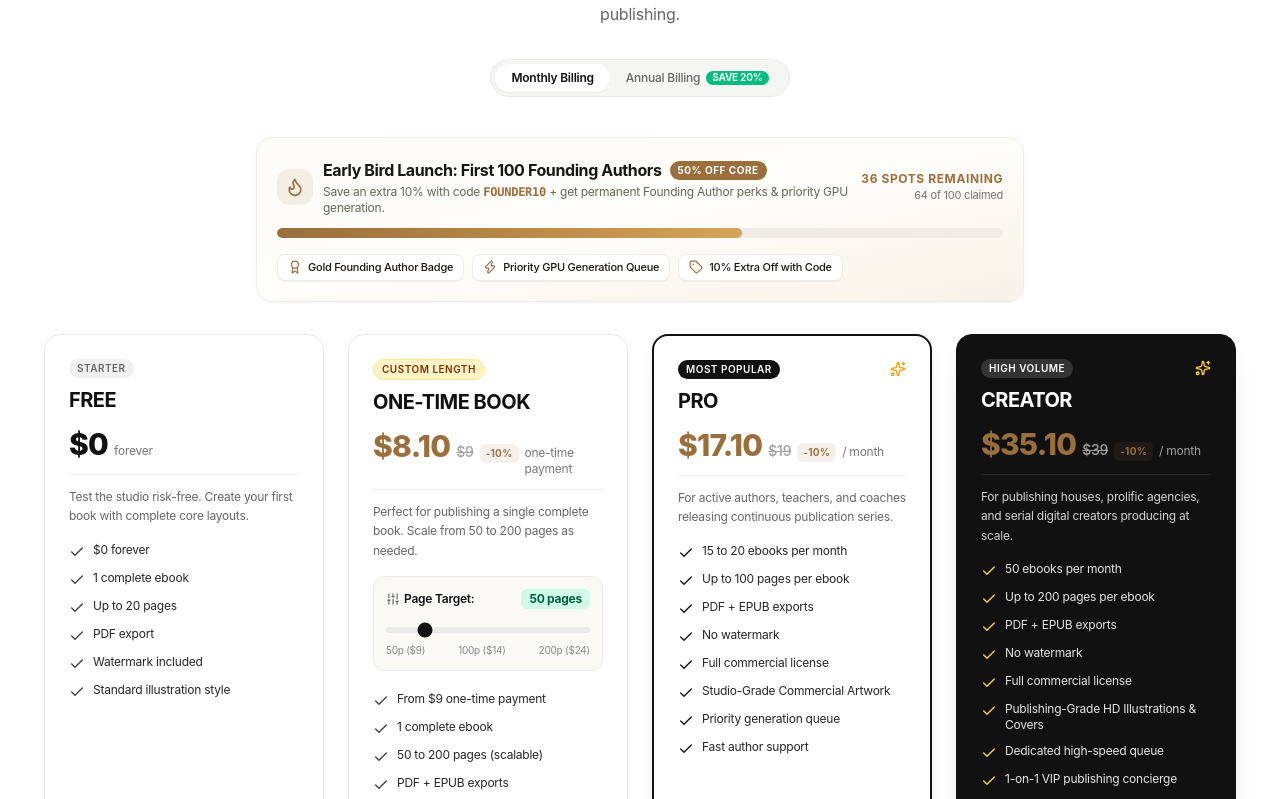
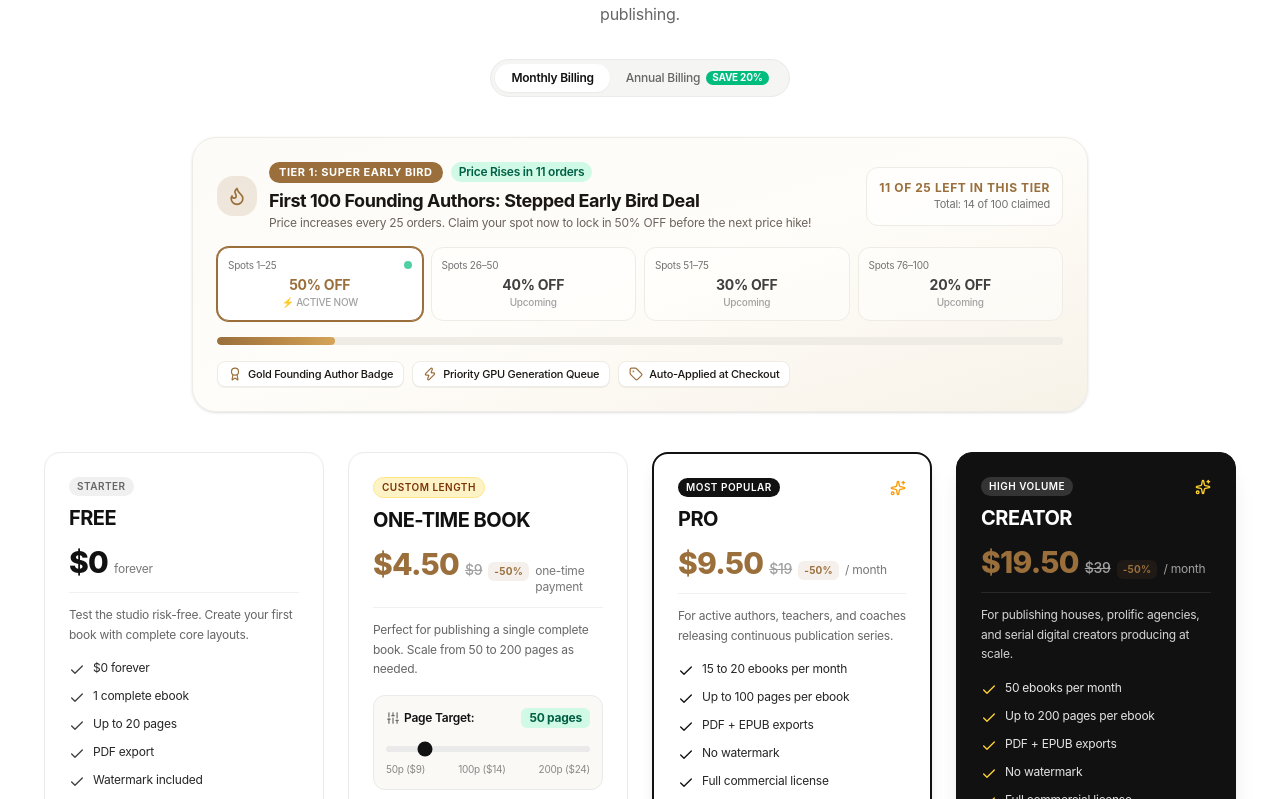
Before and after one commit to shopshah5-eng/bookgenie, a Next.js app: page / in a window 1280 px wide. Shown: the part 1781-2580 px from the top of the page. Built offline with nearby package versions, Linux system fonts and the light colour scheme; no server answers.

Commit message:
feat(preorder): implement Option C stepped tier pricing (50% -> 40% -> 30% -> 20%) increasing every 25 orders

```diff
--- a/app/api/payments/razorpay/create-order/route.ts
+++ b/app/api/payments/razorpay/create-order/route.ts
@@ -85,25 +85,25 @@ export async function POST(req: NextRequest) {
     let appliedCouponCode: string | null = null;
     let appliedAffiliateCode: string | null = null;
 
+    const { getPreorderStatus } = await import('@/lib/payments/preorder');
+    const preorder = await getPreorderStatus();
+    const activePercent = preorder.isPreorderActive ? preorder.activeTier.discountPercent : 0;
+
     if (rawCoupon) {
-      const couponResult = validateCoupon(rawCoupon, orderAmountCents);
+      const couponResult = validateCoupon(rawCoupon, orderAmountCents, activePercent);
       if (couponResult.valid) {
         discountCents = couponResult.discountAmountCents;
         orderAmountCents = couponResult.finalAmountCents;
         appliedCouponCode = couponResult.code;
         appliedAffiliateCode = couponResult.affiliateCode || (typeof body?.affiliateRef === 'string' ? body.affiliateRef : null);
       }
-    } else {
-      // Automatic Early Bird Founder discount for the first 100 users
-      const { getPreorderStatus } = await import('@/lib/payments/preorder');
-      const preorder = await getPreorderStatus();
-      if (preorder.isPreorderActive) {
-        const autoResult = validateCoupon('FOUNDER10', orderAmountCents);
-        if (autoResult.valid) {
-          discountCents = autoResult.discountAmountCents;
-          orderAmountCents = autoResult.finalAmountCents;
-          appliedCouponCode = 'FOUNDER10';
-        }
+    } else if (preorder.isPreorderActive && activePercent > 0) {
+      // Automatic Stepped Founder discount (e.g. 50% for Tier 1, 40% for Tier 2, etc.)
+      const autoResult = validateCoupon('FOUNDER', orderAmountCents, activePercent);
+      if (autoResult.valid) {
+        discountCents = autoResult.discountAmountCents;
+        orderAmountCents = autoResult.finalAmountCents;
+        appliedCouponCode = `FOUNDER${activePercent}`;
       }
     }
 
--- a/app/api/preorder/status/route.ts
+++ b/app/api/preorder/status/route.ts
@@ -2,7 +2,7 @@
 // Public endpoint providing real-time pre-order campaign counter and status
 
 import { NextResponse } from 'next/server';
-import { getPreorderStatus } from '@/lib/payments/preorder';
+import { getPreorderStatus, calculateSteppedTier } from '@/lib/payments/preorder';
 
 export const dynamic = 'force-dynamic';
 
@@ -12,13 +12,14 @@ export async function GET() {
     return NextResponse.json(status);
   } catch (err) {
     console.error('Preorder status API error:', err);
+    const fallbackClaimed = 14;
     return NextResponse.json(
       {
-        totalClaimed: 64,
+        totalClaimed: fallbackClaimed,
         maxSpots: 100,
-        remaining: 36,
+        remainingTotal: 86,
         isPreorderActive: true,
-        founderDiscountPercent: 10,
+        activeTier: calculateSteppedTier(fallbackClaimed),
       },
       { status: 200 }
     );
--- a/components/home/MinimalPricing.tsx
+++ b/components/home/MinimalPricing.tsx
@@ -57,17 +57,35 @@ export function MinimalPricing() {
   const [configError, setConfigError] = useState<string | null>(null);
   const [successMessage, setSuccessMessage] = useState<string | null>(null);
 
-  // Pre-order campaign status (First 100 Founding Authors)
+  // Stepped Pre-Order campaign status (First 100 Founding Authors)
   const [preorderStatus, setPreorderStatus] = useState<{
     totalClaimed: number;
     maxSpots: number;
-    remaining: number;
+    remainingTotal: number;
     isPreorderActive: boolean;
+    activeTier?: {
+      tierNumber: number;
+      tierName: string;
+      discountPercent: number;
+      tierRange: string;
+      spotsInTier: number;
+      remainingInTier: number;
+      nextTierPercent: number;
+    };
   }>({
-    totalClaimed: 64,
+    totalClaimed: 14,
     maxSpots: 100,
-    remaining: 36,
+    remainingTotal: 86,
     isPreorderActive: true,
+    activeTier: {
+      tierNumber: 1,
+      tierName: 'Tier 1: Super Early Bird',
+      discountPercent: 50,
+      tierRange: 'Spots 1 – 25',
+      spotsInTier: 25,
+      remainingInTier: 11,
+      nextTierPercent: 40,
+    },
   });
 
   // Coupon / Affiliate discount state
@@ -97,30 +115,31 @@ export function MinimalPricing() {
         .catch(() => {});
     }
 
-    // Fetch real-time pre-order campaign counter and auto-apply founder discount
+    // Fetch real-time stepped pre-order campaign status and auto-apply tier discount
     fetch('/api/preorder/status')
       .then((res) => (res.ok ? res.json() : null))
       .then((data) => {
         if (data && typeof data.totalClaimed === 'number') {
           setPreorderStatus(data);
 
-          // If pre-order is active and no custom referral code exists, auto-apply 10% founder discount!
+          // If pre-order is active and no custom referral code exists, auto-apply the active stepped discount!
           if (typeof window !== 'undefined') {
             const urlParams = new URLSearchParams(window.location.search);
             const incomingRef = urlParams.get('ref') || urlParams.get('aff') || urlParams.get('coupon') || localStorage.getItem('bookgenie_ref');
 
-            if (!incomingRef && data.isPreorderActive) {
-              const autoRes = validateCoupon('FOUNDER10', 1000);
+            if (!incomingRef && data.isPreorderActive && data.activeTier) {
+              const activePercent = data.activeTier.discountPercent;
+              const autoRes = validateCoupon('FOUNDER', 1000, activePercent);
               if (autoRes.valid) {
                 setAppliedCoupon({
-                  code: autoRes.code,
-                  percent: autoRes.discountPercent,
-                  isAffiliate: autoRes.isAffiliate,
-                  message: '⚡ Early Bird Launch: 10% Founding Author discount automatically applied!',
+                  code: `FOUNDER${activePercent}`,
+                  percent: activePercent,
+                  isAffiliate: false,
+                  message: `⚡ ${data.activeTier.tierName} Active: ${activePercent}% discount automatically applied!`,
                 });
                 setCouponFeedback({
                   type: 'success',
-                  text: '⚡ Early Bird Launch: 10% Founding Author discount automatically applied to all plans!',
+                  text: `⚡ ${data.activeTier.tierName}: ${activePercent}% discount automatically applied! (Only ${data.activeTier.remainingInTier} spots left at this price)`,
                 });
               }
             }
@@ -373,40 +392,82 @@ export function MinimalPricing() {
           </div>
         </div>
 
-        {/* Pre-Order Launch Banner (First 100 Founding Authors) */}
+        {/* Stepped Tier Pre-Order Launch Banner (Option C) */}
         {preorderStatus.isPreorderActive && (
-          <div className="max-w-3xl mx-auto mb-8 p-5 rounded-2xl bg-gradient-to-br from-[#FDFBF7] via-[#FFFDF9] to-[#F7F2E8] border border-[#EFECE6] shadow-xs">
-            <div className="flex flex-col sm:flex-row sm:items-center justify-between gap-3 mb-3">
-              <div className="flex items-center gap-2.5">
-                <span className="inline-flex items-center justify-center p-2 rounded-xl bg-[#9A6F3C]/10 text-[#9A6F3C]">
+          <div className="max-w-4xl mx-auto mb-10 p-6 rounded-3xl bg-gradient-to-br from-[#FDFBF7] via-[#FFFDF9] to-[#F7F2E8] border border-[#EFECE6] shadow-sm">
+            <div className="flex flex-col sm:flex-row sm:items-center justify-between gap-4 mb-4">
+              <div className="flex items-center gap-3">
+                <span className="inline-flex items-center justify-center p-2.5 rounded-2xl bg-[#9A6F3C]/15 text-[#9A6F3C]">
                   <Flame className="w-5 h-5 text-[#9A6F3C]" />
                 </span>
                 <div>
                   <div className="flex items-center gap-2">
-                    <h3 className="text-sm sm:text-base font-bold text-[#1A1612] tracking-tight">
-                      Early Bird Launch: First 100 Founding Authors
-                    </h3>
-                    <span className="text-[10px] font-bold uppercase tracking-wider px-2 py-0.5 rounded-full bg-[#9A6F3C] text-white">
-                      50% OFF Core
+                    <span className="px-2.5 py-0.5 rounded-full bg-[#9A6F3C] text-white text-[11px] font-bold uppercase tracking-wider">
+                      {preorderStatus.activeTier?.tierName || 'Tier 1: 50% OFF'}
+                    </span>
+                    <span className="text-xs font-semibold text-emerald-800 bg-emerald-100 dark:bg-emerald-950/40 dark:text-emerald-300 px-2 py-0.5 rounded-full">
+                      Price Rises in {preorderStatus.activeTier?.remainingInTier ?? 11} orders
                     </span>
                   </div>
-                  <p className="text-xs text-[#6B635B] mt-0.5">
-                    Save an extra 10% with code <code className="font-mono font-bold text-[#9A6F3C]">FOUNDER10</code> + get permanent Founding Author perks &amp; priority GPU generation.
+                  <h3 className="text-base sm:text-lg font-bold text-[#1A1612] tracking-tight mt-1">
+                    First 100 Founding Authors: Stepped Early Bird Deal
+                  </h3>
+                  <p className="text-xs text-[#6B635B]">
+                    Price increases every 25 orders. Claim your spot now to lock in {preorderStatus.activeTier?.discountPercent ?? 50}% OFF before the next price hike!
                   </p>
                 </div>
               </div>
-              <div className="text-left sm:text-right shrink-0">
+              <div className="text-left sm:text-right shrink-0 bg-white/70 p-3 rounded-xl border border-[#EFECE6]">
                 <span className="text-xs font-bold text-[#9A6F3C] uppercase tracking-wider block">
-                  {preorderStatus.remaining} Spots Remaining
+                  {preorderStatus.activeTier?.remainingInTier ?? 11} of 25 Left in This Tier
                 </span>
                 <p className="text-[11px] text-neutral-500">
-                  {preorderStatus.totalClaimed} of {preorderStatus.maxSpots} claimed
+                  Total: {preorderStatus.totalClaimed} of 100 claimed
                 </p>
               </div>
             </div>
 
-            {/* Visual Progress Bar */}
-            <div className="w-full bg-[#EFECE6] rounded-full h-2.5 overflow-hidden mb-3">
+            {/* Stepped Tier Visual Ladder */}
+            <div className="grid grid-cols-2 sm:grid-cols-4 gap-2 mb-4">
+              {[
+                { num: 1, range: 'Spots 1–25', disc: '50% OFF', label: 'Super Early' },
+                { num: 2, range: 'Spots 26–50', disc: '40% OFF', label: 'Early Bird' },
+                { num: 3, range: 'Spots 51–75', disc: '30% OFF', label: 'Founder' },
+                { num: 4, range: 'Spots 76–100', disc: '20% OFF', label: 'Final Call' },
+              ].map((tier) => {
+                const isCurrent = (preorderStatus.activeTier?.tierNumber ?? 1) === tier.num;
+                const isPassed = (preorderStatus.activeTier?.tierNumber ?? 1) > tier.num;
+
+                return (
+                  <div
+                    key={tier.num}
+                    className={`p-2.5 rounded-xl border transition-all text-center ${
+                      isCurrent
+                        ? 'bg-white border-[#9A6F3C] shadow-xs ring-1 ring-[#9A6F3C]'
+                        : isPassed
+                        ? 'bg-neutral-100/60 border-neutral-200 opacity-60'
+                        : 'bg-white/40 border-[#EFECE6]'
+                    }`}
+                  >
+                    <div className="flex items-center justify-between text-[10px] text-neutral-500 mb-0.5">
+                      <span>{tier.range}</span>
+                      {isCurrent && (
+                        <span className="inline-block w-2 h-2 rounded-full bg-emerald-500 animate-pulse" />
+                      )}
+                    </div>
+                    <div className={`text-xs sm:text-sm font-bold ${isCurrent ? 'text-[#9A6F3C]' : 'text-neutral-700'}`}>
+                      {tier.disc}
+                    </div>
+                    <div className="text-[10px] text-neutral-400 font-medium">
+                      {isCurrent ? '⚡ ACTIVE NOW' : isPassed ? 'Sold Out' : 'Upcoming'}
+                    </div>
+                  </div>
+                );
+              })}
+            </div>
+
+            {/* Progress Bar */}
+            <div className="w-full bg-[#EFECE6] rounded-full h-2 overflow-hidden mb-3">
               <div
                 className="h-full rounded-full transition-all duration-700 bg-gradient-to-r from-[#9A6F3C] via-[#B88746] to-[#D4A559]"
                 style={{ width: `${Math.min((preorderStatus.totalClaimed / preorderStatus.maxSpots) * 100, 100)}%` }}
@@ -422,7 +483,7 @@ export function MinimalPricing() {
                 <Zap className="w-3.5 h-3.5 text-[#9A6F3C]" /> Priority GPU Generation Queue
               </span>
               <span className="inline-flex items-center gap-1.5 px-2.5 py-1 rounded-lg bg-white border border-[#EFECE6] text-[11px] font-medium text-[#1A1612] shadow-2xs">
-                <Tag className="w-3.5 h-3.5 text-[#9A6F3C]" /> 10% Extra Off with Code
+                <Tag className="w-3.5 h-3.5 text-[#9A6F3C]" /> Auto-Applied at Checkout
               </span>
             </div>
           </div>
--- a/lib/payments/coupons.ts
+++ b/lib/payments/coupons.ts
@@ -1,5 +1,5 @@
 // lib/payments/coupons.ts
-// Coupon validation, affiliate attribution, and 10% discount calculation engine.
+// Coupon validation, affiliate attribution, and Stepped Tier discount calculation engine.
 
 export interface CouponValidationResult {
   valid: boolean;
@@ -12,23 +12,26 @@ export interface CouponValidationResult {
   message: string;
 }
 
-// Built-in founder and early bird campaign codes
+// Built-in founder and stepped campaign codes
 const SYSTEM_DISCOUNT_CODES: Record<string, { percent: number; isAffiliate: boolean; label: string }> = {
-  FOUNDER10: { percent: 10, isAffiliate: false, label: 'Founding Author Early Bird (10% OFF)' },
-  PREORDER10: { percent: 10, isAffiliate: false, label: 'Pre-Order Special Discount (10% OFF)' },
-  EARLYBIRD10: { percent: 10, isAffiliate: false, label: 'Early Bird Creator Pass (10% OFF)' },
-  LAUNCH10: { percent: 10, isAffiliate: false, label: 'Launch Special (10% OFF)' },
-  BOOK10: { percent: 10, isAffiliate: false, label: 'Reader Welcome Discount (10% OFF)' },
-  GENIE10: { percent: 10, isAffiliate: false, label: 'BookGenie Insider (10% OFF)' },
+  FOUNDER50: { percent: 50, isAffiliate: false, label: 'Super Early Bird Tier 1 (50% OFF)' },
+  FOUNDER40: { percent: 40, isAffiliate: false, label: 'Early Bird Tier 2 (40% OFF)' },
+  FOUNDER30: { percent: 30, isAffiliate: false, label: 'Founding Member Tier 3 (30% OFF)' },
+  FOUNDER20: { percent: 20, isAffiliate: false, label: 'Final Founder Tier 4 (20% OFF)' },
+  FOUNDER10: { percent: 10, isAffiliate: false, label: 'Founding Author Discount (10% OFF)' },
+  LAUNCH50: { percent: 50, isAffiliate: false, label: 'Official Launch VIP (50% OFF)' },
+  PREORDER: { percent: 50, isAffiliate: false, label: 'Pre-Order Stepped Tier Special' },
+  FOUNDER: { percent: 50, isAffiliate: false, label: 'Stepped Founder Pass' },
+  EARLYBIRD: { percent: 50, isAffiliate: false, label: 'Early Bird Pass' },
 };
 
 /**
- * Validates a coupon or affiliate promo code against an order amount.
- * Applies a 10% discount to valid codes and attributes 10% cash commission to the affiliate.
+ * Validates a coupon or affiliate promo code against an order amount and the current active stepped tier.
  */
 export function validateCoupon(
   rawCode: string | null | undefined,
-  orderAmountCents: number
+  orderAmountCents: number,
+  activeTierPercent?: number
 ): CouponValidationResult {
   if (!rawCode || typeof rawCode !== 'string') {
     return {
@@ -56,11 +59,28 @@ export function validateCoupon(
     };
   }
 
-  // 1. Check known system discount codes
+  // 1. Dynamic Stepped Founder Codes (e.g. FOUNDER, PREORDER, EARLYBIRD)
+  if (['FOUNDER', 'PREORDER', 'EARLYBIRD'].includes(cleanCode)) {
+    const effectivePercent = activeTierPercent ?? 50;
+    const discountAmountCents = Math.round((orderAmountCents * effectivePercent) / 100);
+    const finalAmountCents = Math.max(orderAmountCents - discountAmountCents, 100);
+
+    return {
+      valid: true,
+      code: cleanCode,
+      discountPercent: effectivePercent,
+      discountAmountCents,
+      finalAmountCents,
+      isAffiliate: false,
+      message: `Founding Author Deal applied: ${effectivePercent}% OFF activated!`,
+    };
+  }
+
+  // 2. Exact System Discount Codes (FOUNDER50, FOUNDER40, etc.)
   if (SYSTEM_DISCOUNT_CODES[cleanCode]) {
     const entry = SYSTEM_DISCOUNT_CODES[cleanCode];
     const discountAmountCents = Math.round((orderAmountCents * entry.percent) / 100);
-    const finalAmountCents = Math.max(orderAmountCents - discountAmountCents, 100); // Minimum $1.00
+    const finalAmountCents = Math.max(orderAmountCents - discountAmountCents, 100);
 
     return {
       valid: true,
@@ -73,24 +93,25 @@ export function validateCoupon(
     };
   }
 
-  // 2. Dynamic Affiliate Codes (e.g. SARAH10, ALEX10, CREATOR, KDPPRO)
-  // Any valid alphanumeric code passed from affiliate link or typed in coupon box
-  // grants a 10% buyer discount and marks the code for 10% affiliate commission.
+  // 3. Dynamic Affiliate Codes (e.g. SARAH10, ALEX10, CREATOR)
+  // Affiliate referrals receive the active Stepped Tier discount (e.g. 50% or 40%),
+  // and the affiliate receives 10% cash commission of the paid transaction.
   const isAffiliatePattern = /^[A-Z0-9_-]{3,20}$/.test(cleanCode);
   if (isAffiliatePattern) {
-    const affiliatePercent = 10;
-    const discountAmountCents = Math.round((orderAmountCents * affiliatePercent) / 100);
+    // If stepped tier discount is higher (e.g. 50%), buyer gets the higher discount!
+    const buyerPercent = Math.max(activeTierPercent ?? 10, 10);
+    const discountAmountCents = Math.round((orderAmountCents * buyerPercent) / 100);
     const finalAmountCents = Math.max(orderAmountCents - discountAmountCents, 100);
 
     return {
       valid: true,
       code: cleanCode,
-      discountPercent: affiliatePercent,
+      discountPercent: buyerPercent,
       discountAmountCents,
       finalAmountCents,
       affiliateCode: cleanCode,
       isAffiliate: true,
-      message: `Affiliate code "${cleanCode}" applied: 10% discount activated!`,
+      message: `Partner code "${cleanCode}" applied: ${buyerPercent}% discount activated!`,
     };
   }
 
--- a/lib/payments/preorder.ts
+++ b/lib/payments/preorder.ts
@@ -1,20 +1,94 @@
 // lib/payments/preorder.ts
-// Pre-order tracking, First 100 Founder designation, and affiliate commission attribution.
+// Stepped Tier Pre-Order tracking, Founder designation, and pricing escalator.
 
 import { createAdminClient } from '@/lib/supabase/admin';
 
 export const MAX_FOUNDER_SPOTS = 100;
 
+export interface SteppedTierInfo {
+  tierNumber: 1 | 2 | 3 | 4 | 5; // 1 to 4 active, 5 = closed
+  tierName: string;
+  discountPercent: number;
+  tierRange: string;
+  spotsInTier: number;
+  remainingInTier: number;
+  nextTierPercent: number;
+}
+
 export interface PreorderStatus {
   totalClaimed: number;
   maxSpots: number;
-  remaining: number;
+  remainingTotal: number;
   isPreorderActive: boolean;
-  founderDiscountPercent: number;
+  activeTier: SteppedTierInfo;
 }
 
 /**
- * Returns the current live status of the First 100 Founders Pre-Order campaign.
+ * Calculates which stepped discount tier is active based on total pre-orders claimed.
+ * Tier 1 (1–25):   50% OFF ($4.50 single book)
+ * Tier 2 (26–50):  40% OFF ($5.40 single book)
+ * Tier 3 (51–75):  30% OFF ($6.30 single book)
+ * Tier 4 (76–100): 20% OFF ($7.20 single book)
+ * Tier 5 (100+):   Full Price ($9.00 single book)
+ */
+export function calculateSteppedTier(totalClaimed: number): SteppedTierInfo {
+  if (totalClaimed < 25) {
+    return {
+      tierNumber: 1,
+      tierName: 'Tier 1: Super Early Bird',
+      discountPercent: 50,
+      tierRange: 'Spots 1 – 25',
+      spotsInTier: 25,
+      remainingInTier: Math.max(25 - totalClaimed, 0),
+      nextTierPercent: 40,
+    };
+  }
+  if (totalClaimed < 50) {
+    return {
+      tierNumber: 2,
+      tierName: 'Tier 2: Early Bird',
+      discountPercent: 40,
+      tierRange: 'Spots 26 – 50',
+      spotsInTier: 25,
+      remainingInTier: Math.max(50 - totalClaimed, 0),
+      nextTierPercent: 30,
+    };
+  }
+  if (totalClaimed < 75) {
+    return {
+      tierNumber: 3,
+      tierName: 'Tier 3: Founding Member',
+      discountPercent: 30,
+      tierRange: 'Spots 51 – 75',
+      spotsInTier: 25,
+      remainingInTier: Math.max(75 - totalClaimed, 0),
+      nextTierPercent: 20,
+    };
+  }
+  if (totalClaimed < 100) {
+    return {
+      tierNumber: 4,
+      tierName: 'Tier 4: Final Founder Call',
+      discountPercent: 20,
+      tierRange: 'Spots 76 – 100',
+      spotsInTier: 25,
+      remainingInTier: Math.max(100 - totalClaimed, 0),
+      nextTierPercent: 0,
+    };
+  }
+  return {
+    tierNumber: 5,
+    tierName: 'Standard Public Release',
+    discountPercent: 0,
+    tierRange: '100+ Orders',
+    spotsInTier: 0,
+    remainingInTier: 0,
+    nextTierPercent: 0,
+  };
+}
+
+/**
+ * Returns the live status of the Stepped Pre-Order campaign.
  */
 export async function getPreorderStatus(): Promise<PreorderStatus> {
   try {
@@ -28,27 +102,29 @@ export async function getPreorderStatus(): Promise<PreorderStatus> {
       console.warn('Could not count completed purchases for preorder status:', error.message);
     }
 
-    // Baseline launch momentum count (e.g. 64 spots claimed) + real DB purchases, capped at 100
+    // Launch momentum baseline (e.g. 14 spots claimed in Tier 1 at 50% OFF) + real DB purchases
     const dbPurchases = count || 0;
-    const initialSeed = 64;
+    const initialSeed = 14;
     const totalClaimed = Math.min(Math.max(dbPurchases, initialSeed), MAX_FOUNDER_SPOTS);
-    const remaining = Math.max(MAX_FOUNDER_SPOTS - totalClaimed, 0);
+    const remainingTotal = Math.max(MAX_FOUNDER_SPOTS - totalClaimed, 0);
+    const activeTier = calculateSteppedTier(totalClaimed);
 
     return {
       totalClaimed,
       maxSpots: MAX_FOUNDER_SPOTS,
-      remaining,
-      isPreorderActive: remaining > 0,
-      founderDiscountPercent: 10,
+      remainingTotal,
+      isPreorderActive: remainingTotal > 0,
+      activeTier,
     };
   } catch (err) {
     console.error('Error fetching preorder status:', err);
+    const fallbackClaimed = 14;
     return {
-      totalClaimed: 64,
+      totalClaimed: fallbackClaimed,
       maxSpots: MAX_FOUNDER_SPOTS,
-      remaining: 36,
+      remainingTotal: 86,
       isPreorderActive: true,
-      founderDiscountPercent: 10,
+      activeTier: calculateSteppedTier(fallbackClaimed),
     };
   }
 }
@@ -68,7 +144,7 @@ export async function determineFounderNumber(): Promise<{ isFounder: boolean; fo
     if (total < MAX_FOUNDER_SPOTS) {
       return {
         isFounder: true,
-        founderNumber: total + 1,
+        founderNumber: Math.max(total + 1, 15),
       };
     }
     return {
@@ -76,6 +152,6 @@ export async function determineFounderNumber(): Promise<{ isFounder: boolean; fo
       founderNumber: null,
     };
   } catch {
-    return { isFounder: true, founderNumber: 65 };
+    return { isFounder: true, founderNumber: 15 };
   }
 }
```
